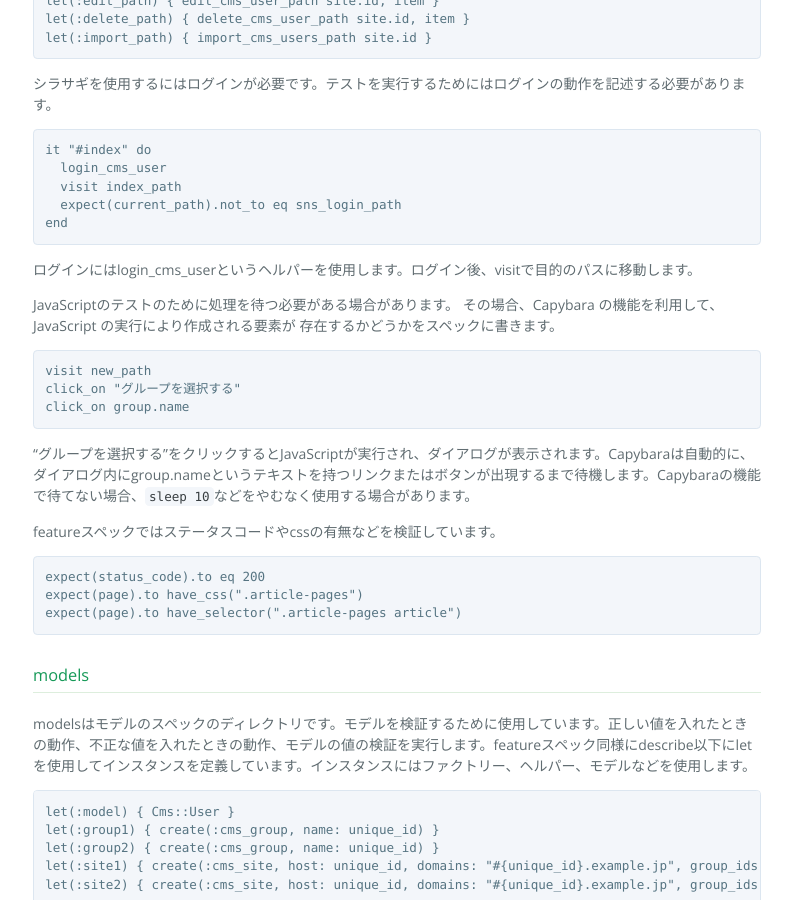
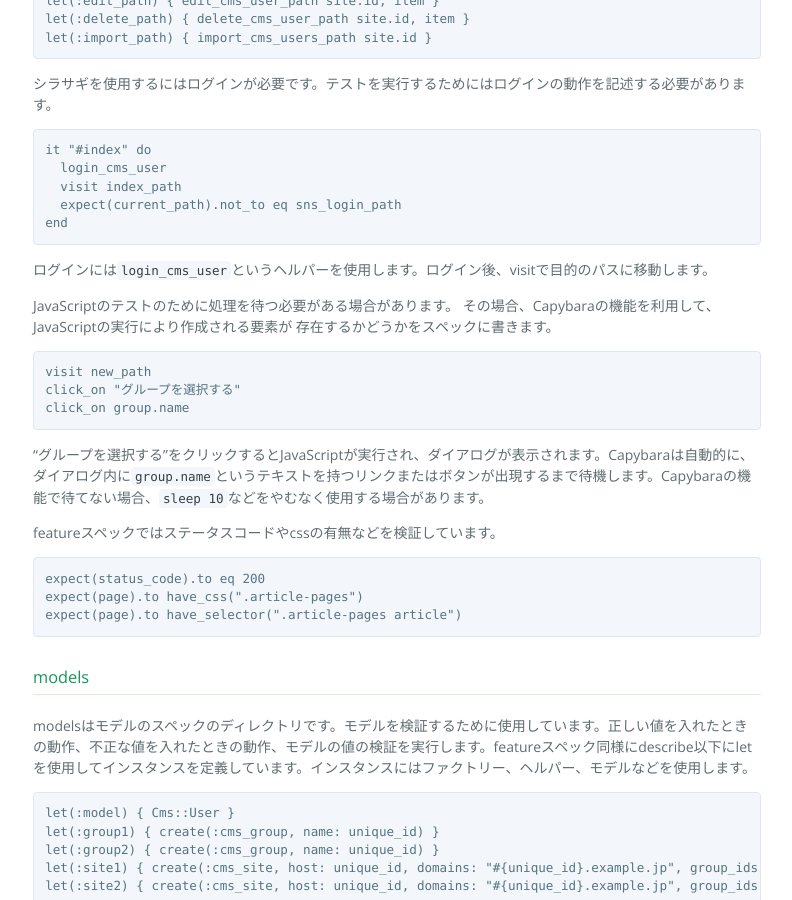
Before and after one commit to shirasagi/shirasagi.github.io, a Jekyll site: the page built from devel/rspec.md, in a window 1280 px wide and 900 px high, scrolled down 1618 px. Shown: the whole window, without its empty margins (243-1035 px from the left). Built offline with Jekyll 4.4.1, drawn with Linux system fonts in a browser that asks for light colours; nearby versions of some CDN libraries; some of the changed text lies outside the part shown.

Commit message:
Use backquote

```diff
--- a/devel/rspec.md
+++ b/devel/rspec.md
@@ -64,10 +64,10 @@ it "#index" do
 end
 ~~~
 
-ログインにはlogin_cms_userというヘルパーを使用します。ログイン後、visitで目的のパスに移動します。
+ログインには`login_cms_user`というヘルパーを使用します。ログイン後、visitで目的のパスに移動します。
 
 JavaScriptのテストのために処理を待つ必要がある場合があります。
-その場合、Capybara の機能を利用して、JavaScript の実行により作成される要素が
+その場合、Capybaraの機能を利用して、JavaScriptの実行により作成される要素が
 存在するかどうかをスペックに書きます。
 
 ~~~ruby
@@ -76,7 +76,7 @@ click_on "グループを選択する"
 click_on group.name
 ~~~
 
-"グループを選択する"をクリックするとJavaScriptが実行され、ダイアログが表示されます。Capybaraは自動的に、ダイアログ内にgroup.nameというテキストを持つリンクまたはボタンが出現するまで待機します。Capybaraの機能で待てない場合、`sleep 10`などをやむなく使用する場合があります。
+"グループを選択する"をクリックするとJavaScriptが実行され、ダイアログが表示されます。Capybaraは自動的に、ダイアログ内に`group.name`というテキストを持つリンクまたはボタンが出現するまで待機します。Capybaraの機能で待てない場合、`sleep 10`などをやむなく使用する場合があります。
 
 featureスペックではステータスコードやcssの有無などを検証しています。
 
@@ -150,7 +150,7 @@ attach_file "item[in_file]", "#{Rails.root}/spec/fixtures/cms/user/cms_users_1.c
 
 ## <a name="support"></a> support
 
-supportはRSpecで使用するヘルパーメソッドのディレクトリです。login_cms_userなどの多用する動作などを記述します。
+supportはRSpecで使用するヘルパーメソッドのディレクトリです。`login_cms_user`などの多用する動作などを記述します。
 
 ~~~ruby
 def login_cms_user
```
Also changed, not shown: other parts of devel/rspec.md (+1 -1 lines).
